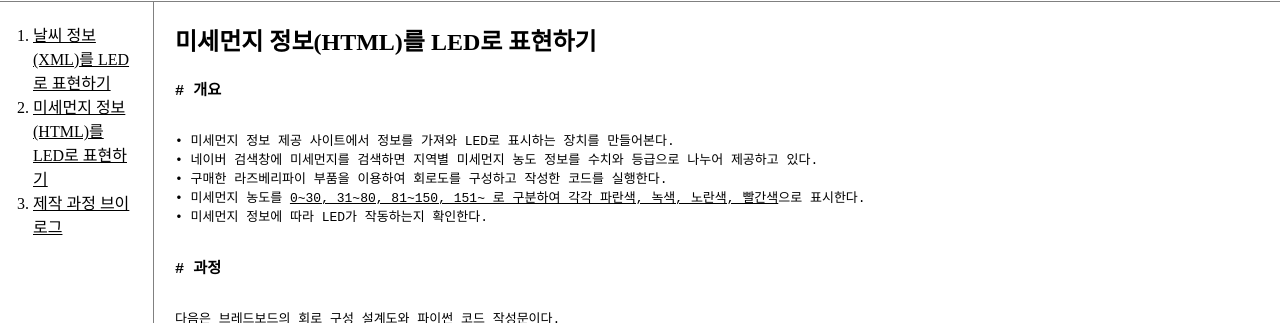
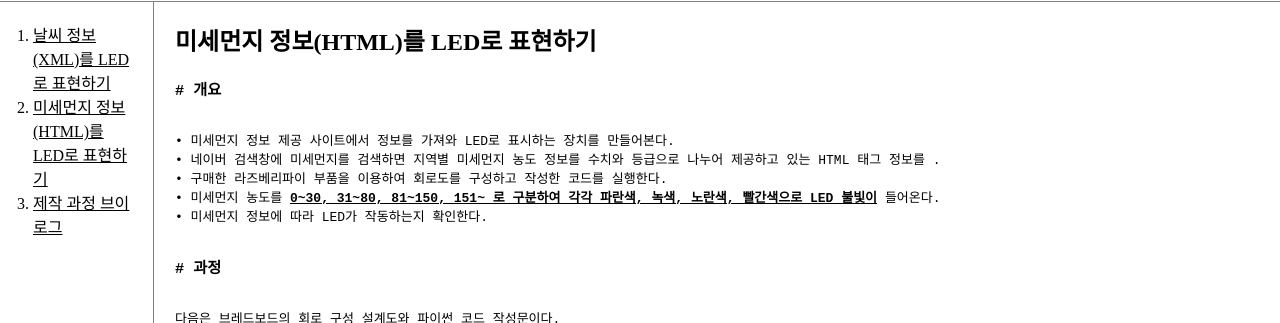
Before and after one commit to Magician-Park/SW_Convergence-Web, a plain HTML site: page 2.html in a window 1280 px wide. Shown: the part 104-427 px from the top of the page. Drawn offline with Linux system fonts and the light colour scheme; a script that the page names is missing.

Commit message:
Final update

```diff
--- a/2.html
+++ b/2.html
@@ -28,9 +28,9 @@
           <pre>
 <h3># 개요</h3>
 • 미세먼지 정보 제공 사이트에서 정보를 가져와 LED로 표시하는 장치를 만들어본다.
-• 네이버 검색창에 미세먼지를 검색하면 지역별 미세먼지 농도 정보를 수치와 등급으로 나누어 제공하고 있다.
+• 네이버 검색창에 미세먼지를 검색하면 지역별 미세먼지 농도 정보를 수치와 등급으로 나누어 제공하고 있는 HTML 태그 정보를 .
 • 구매한 라즈베리파이 부품을 이용하여 회로도를 구성하고 작성한 코드를 실행한다.
-• 미세먼지 농도를 <u>0~30, 31~80, 81~150, 151~ 로 구분하여 각각 파란색, 녹색, 노란색, 빨간색</u>으로 표시한다.
+• 미세먼지 농도를 <strong><u>0~30, 31~80, 81~150, 151~ 로 구분하여 각각 파란색, 녹색, 노란색, 빨간색으로 LED 불빛이</u></strong> 들어온다.
 • 미세먼지 정보에 따라 LED가 작동하는지 확인한다.
 
 <h3># 과정</h3>
@@ -68,7 +68,7 @@
 
 <img src="미세먼지 HTML 코드 오류.png" width="50%">
 
-알고보니 네이버에서 미세먼지 전북지역 HTML 코드를 크롤링해올때 위와 같이
+알고보니 네이버에서 미세먼지 전북지역 HTML 코드를 크롤링해올때  위와 같이
 "ct13 lv2 _local"로 크롤링 해왔어야 하는데 코드문에 착오가 있었다는 사실을 깨달았다.
 
 우리 조는 수많은 오류 끝에 결과를 도출해냈다.
```
